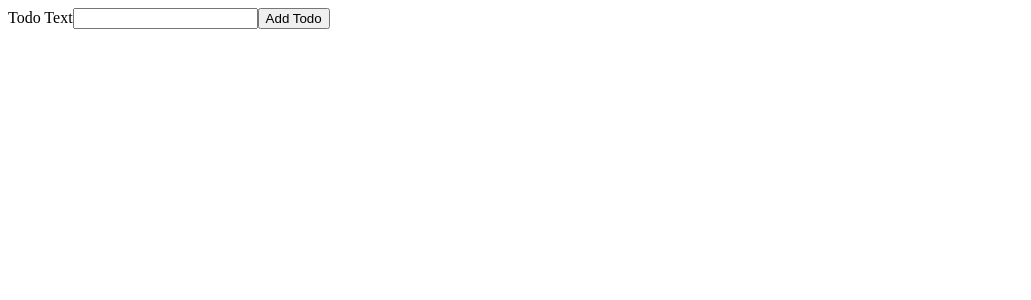
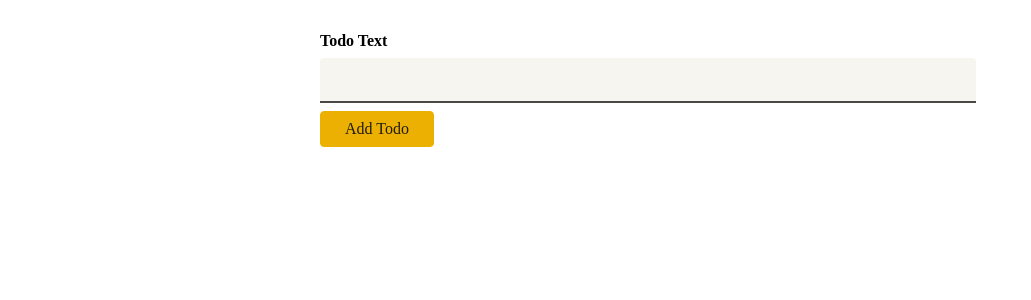
Before and after one commit to D5ng/udemy-react-typescript, a React (Create React App) app: page / in a window 1280 px wide. Shown: the top 300 px of the page, without its empty margins (0-1031 px from the left). Built offline with nearby package versions, Linux system fonts and the light colour scheme.

Commit message:
Todo Remove

```diff
--- a/src/App.tsx
+++ b/src/App.tsx
@@ -5,12 +5,12 @@
 
 function App() {
   const [todos, setTodos] = useState<Todo[]>([])
-  const addTodoHandler = (todoText: string) =>
-    setTodos((prevTodo) => prevTodo.concat(new Todo(todoText)))
+  const addTodoHandler = (todoText: string) => setTodos((prevTodo) => prevTodo.concat(new Todo(todoText)))
+  const removeTodoHandler = (id: string) => setTodos((prevTodos) => prevTodos.filter((todo) => todo.id !== id))
   return (
     <div>
       <NewTodo onAddTodo={addTodoHandler} />
-      <Todos items={todos} />
+      <Todos items={todos} onRemoveTodo={removeTodoHandler} />
     </div>
   )
 }
--- /dev/null
+++ b/src/components/NewTodo.module.css
@@ -0,0 +1,41 @@
+.form {
+  width: 40rem;
+  margin: 2rem auto;
+}
+
+.form label {
+  display: block;
+  font-weight: bold;
+  margin-bottom: 0.5rem;
+}
+
+.form input {
+  display: block;
+  width: 100%;
+  font: inherit;
+  font-size: 1.5rem;
+  padding: 0.5rem;
+  border-radius: 4px;
+  background-color: #f7f5ef;
+  border: none;
+  border-bottom: 2px solid #494844;
+  border-bottom-right-radius: 0;
+  border-bottom-left-radius: 0;
+  margin-bottom: 0.5rem;
+}
+
+.form button {
+  font: inherit;
+  background-color: #ebb002;
+  border: 1px solid #ebb002;
+  color: #201d0f;
+  padding: 0.5rem 1.5rem;
+  border-radius: 4px;
+  cursor: pointer;
+}
+
+.form button:hover,
+.form button:active {
+  background-color: #ebc002;
+  border-color: #ebc002;
+}
--- a/src/components/NewTodo.tsx
+++ b/src/components/NewTodo.tsx
@@ -1,4 +1,5 @@
 import { useRef } from "react"
+import classes from "./NewTodo.module.css"
 
 const NewTodo: React.FC<{ onAddTodo: (text: string) => void }> = (props) => {
   const todoTextInputRef = useRef<HTMLInputElement>(null)
@@ -15,7 +16,7 @@
   }
 
   return (
-    <form onSubmit={sumbitHandler}>
+    <form onSubmit={sumbitHandler} className={classes.form}>
       <label htmlFor="text">Todo Text</label>
       <input type="text" id="text" ref={todoTextInputRef} />
       <button>Add Todo</button>
--- /dev/null
+++ b/src/components/TodoItem.module.css
@@ -0,0 +1,6 @@
+.item {
+  margin: 1rem 0;
+  box-shadow: 0 1px 4px rgba(0, 0, 0, 0.2);
+  padding: 1rem;
+  background-color: #f7f5ef;
+}
--- a/src/components/TodoItem.tsx
+++ b/src/components/TodoItem.tsx
@@ -1,7 +1,15 @@
 import React from "react"
+import classes from "./TodoItem.module.css"
 
-const TodoItem: React.FC<{ text: string }> = ({ text }) => {
-  return <li>{text}</li>
+const TodoItem: React.FC<{
+  text: string
+  onRemoveTodo: (event: React.MouseEvent) => void
+}> = ({ text, onRemoveTodo }) => {
+  return (
+    <li className={classes.item} onClick={onRemoveTodo}>
+      {text}
+    </li>
+  )
 }
 
 export default TodoItem
--- /dev/null
+++ b/src/components/Todos.module.css
@@ -0,0 +1,6 @@
+.todos {
+  list-style: none;
+  margin: 2rem auto;
+  padding: 0;
+  width: 40rem;
+}
--- a/src/components/Todos.tsx
+++ b/src/components/Todos.tsx
@@ -1,15 +1,17 @@
 import React from "react"
 import Todo from "../models/Todo"
 import TodoItem from "./TodoItem"
+import classes from "./Todos.module.css"
 
 const Todos: React.FunctionComponent<{
   items: Todo[]
+  onRemoveTodo: (id: string) => void
 }> = (props) => {
   return (
     <React.Fragment>
-      <ul>
+      <ul className={classes.todos}>
         {props.items.map((item) => (
-          <TodoItem key={item.id} text={item.text} />
+          <TodoItem key={item.id} text={item.text} onRemoveTodo={props.onRemoveTodo.bind(null, item.id)} />
         ))}
       </ul>
     </React.Fragment>
--- /dev/null
+++ b/src/global.d.ts
@@ -0,0 +1,4 @@
+declare module "*.css" {
+  const content: { [className: string]: string }
+  export = content
+}
```
Also changed, not shown: 1 other file (tests, documents, lock files or other folders).
